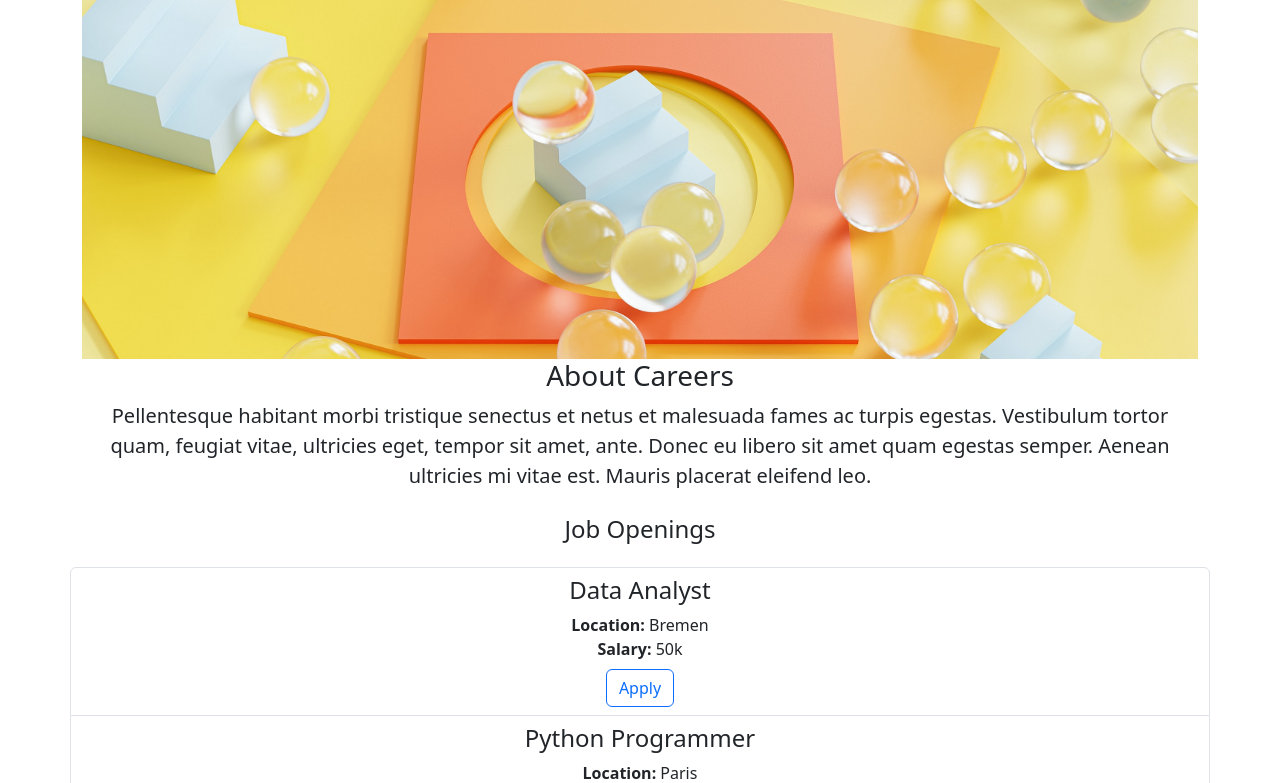
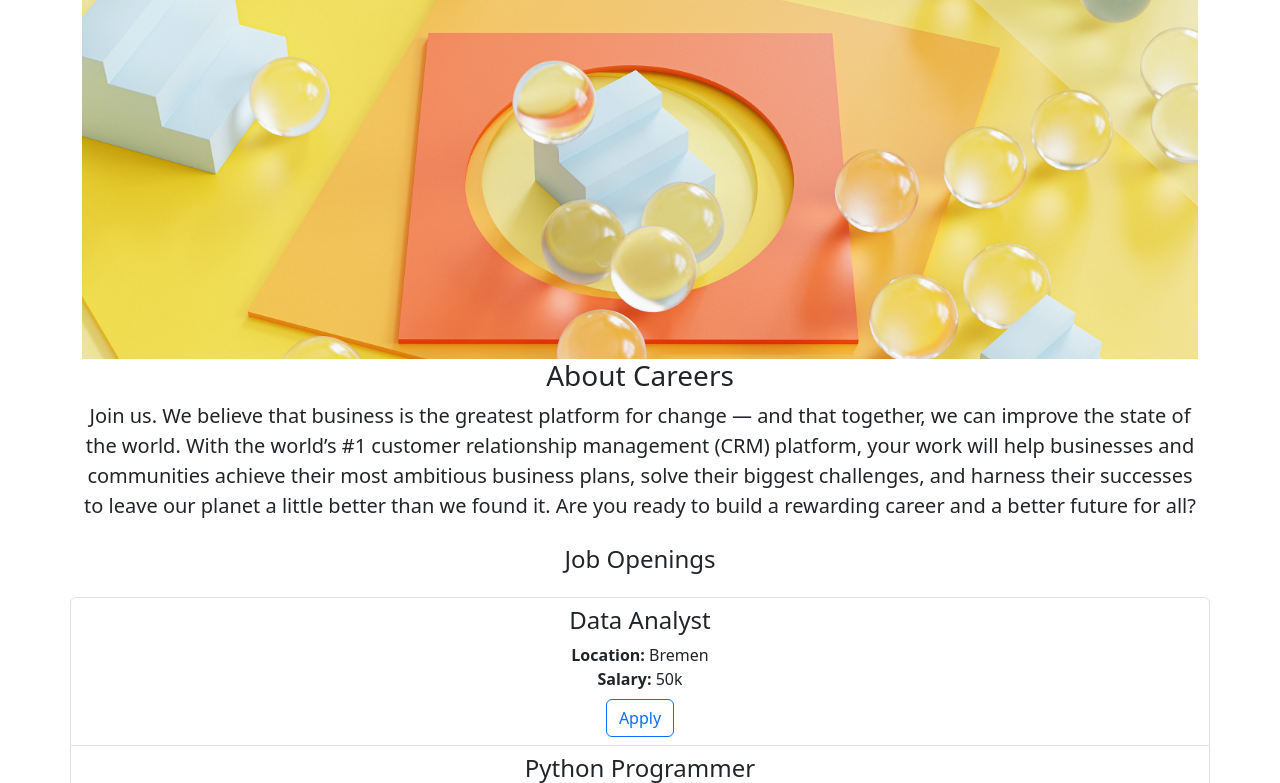
Before and after one commit to manprog/JobPage_Flask_tutorial, a Flask app: page / in a window 1280 px wide. Shown: the part 81-864 px from the top of the page. Run offline with Flask 2, Linux system fonts and the light colour scheme.

Commit message:
Updated About Careers message

```diff
--- a/app/templates/index.html
+++ b/app/templates/index.html
@@ -23,7 +23,8 @@
 
         <div id="about">
             <h3>About Careers</h3>
-            <p class="lead">Pellentesque habitant morbi tristique senectus et netus et malesuada fames ac turpis egestas. Vestibulum tortor quam, feugiat vitae, ultricies eget, tempor sit amet, ante. Donec eu libero sit amet quam egestas semper. Aenean ultricies mi vitae est. Mauris placerat eleifend leo.</p>
+            <p class="lead">Join us.
+                We believe that business is the greatest platform for change — and that together, we can improve the state of the world. With the world’s #1 customer relationship management (CRM) platform, your work will help businesses and communities achieve their most ambitious business plans, solve their biggest challenges, and harness their successes to leave our planet a little better than we found it. Are you ready to build a rewarding career and a better future for all?</p>
         </div>
         <section id="jobs">
             <h4 class="mb-4 mt-4">Job Openings</h4>
```
